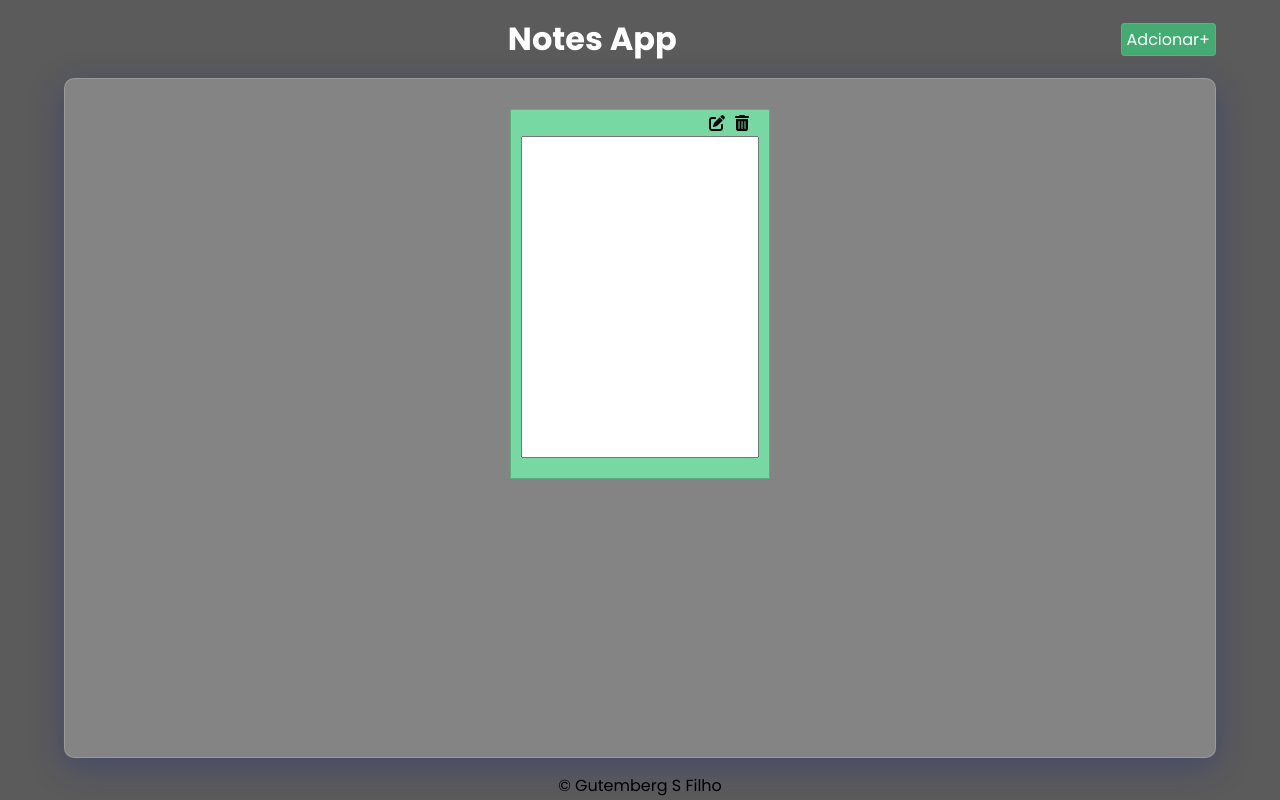
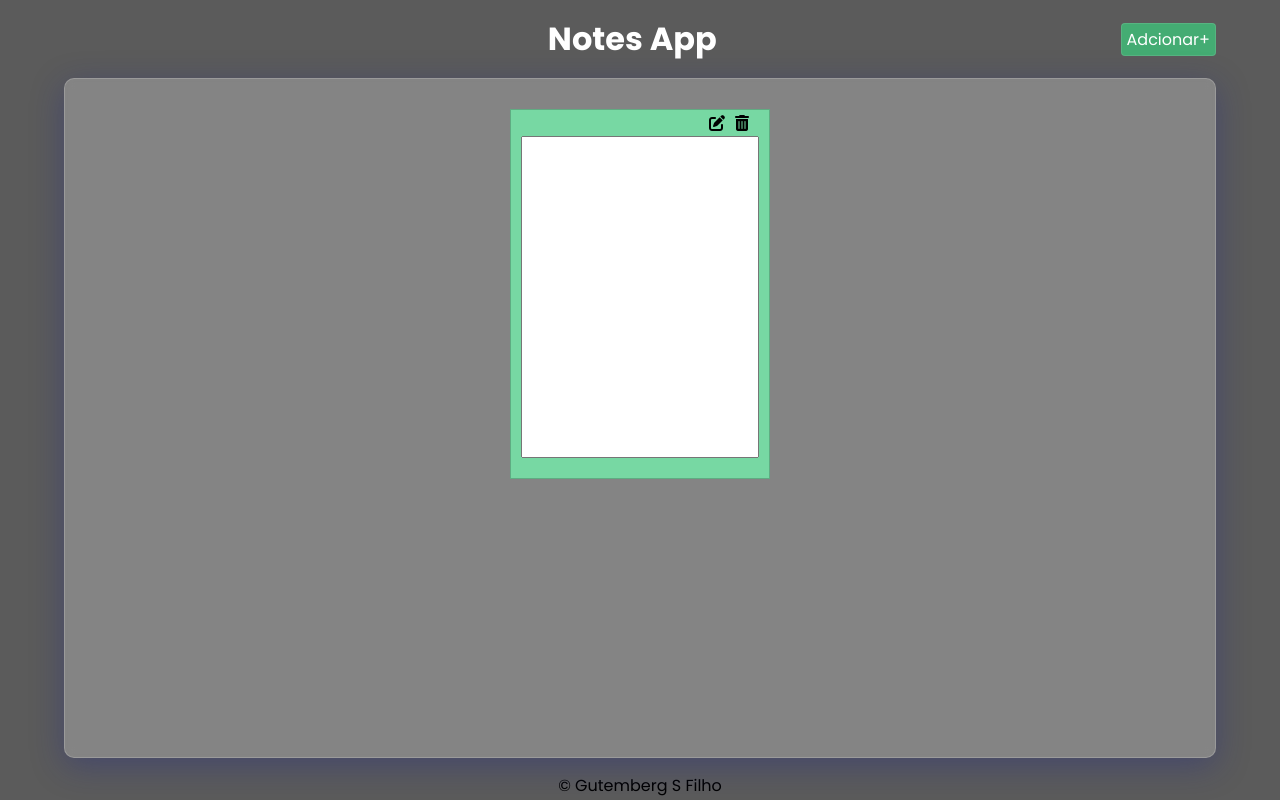
Before and after one commit to GitBerg/Task_App, a plain HTML site: page index.html in a window 1280 px wide. Drawn offline with Linux system fonts and the light colour scheme.

Commit message:
css changes

```diff
--- a/style.css
+++ b/style.css
@@ -33,6 +33,7 @@ body{
 .container .header h1{
     display: inline-block;
     margin: 0 auto;
+    transform: translateX(40px);
     color: white;
 }
 
@@ -47,6 +48,7 @@ body{
     transition: 0.5s;
     color: white;
     position: relative;
+    user-select: none;
 }
 
 .container .header span::before{
```
